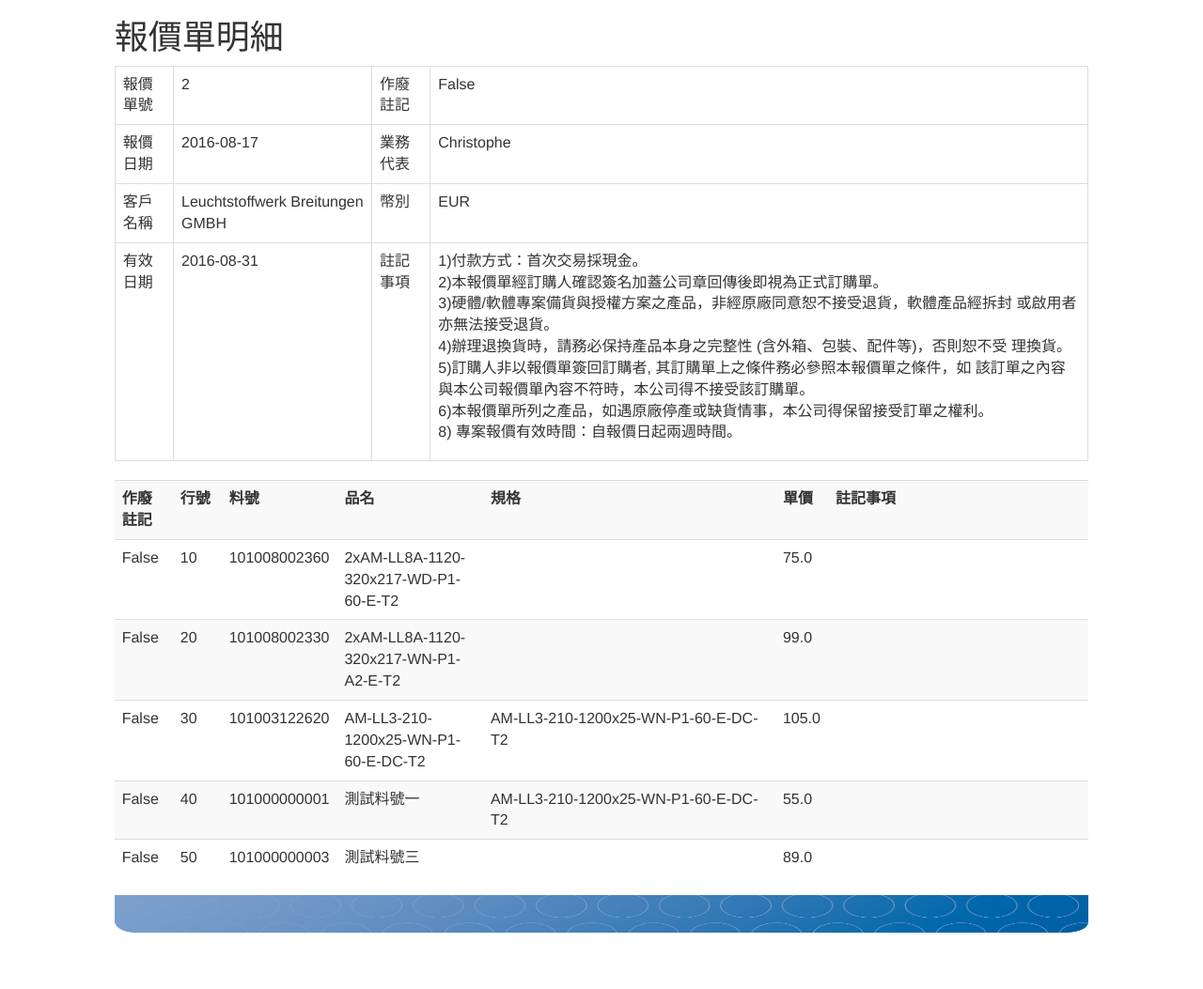
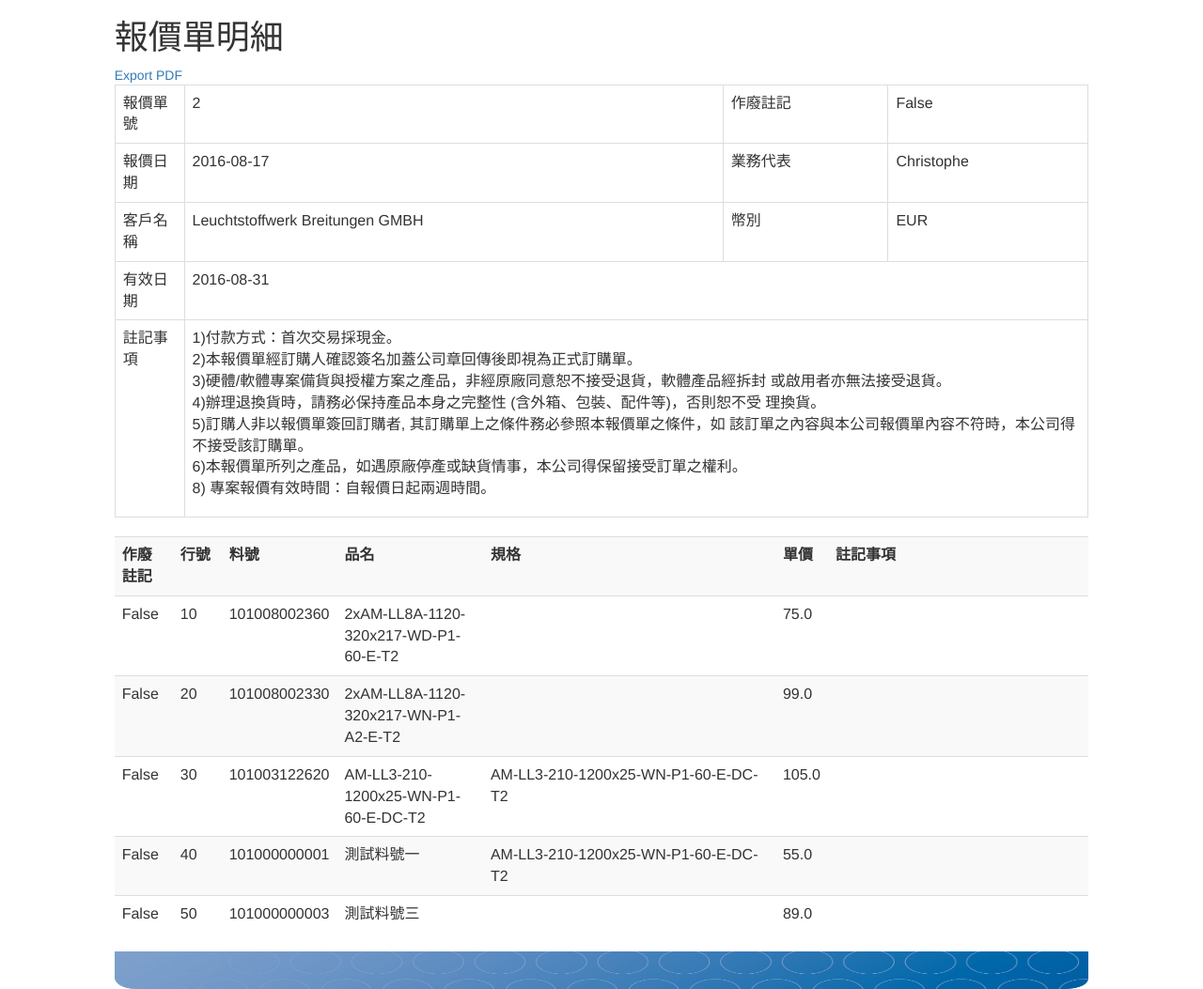
Before and after one commit to alderdev/aldereip, a Django app: page /ship/detail/2/ in a window 1280 px wide. Shown: the part 92-1145 px from the top of the page at 94% size. Before the commit the page ends 1085 px from the top, so only its background shows below. Run offline with Django 3.2, Linux system fonts and the light colour scheme; data comes from the database, SQL or seed files in the repository; some libraries are stand-ins or nearby versions.

Commit message:
modify reportlab

```diff
--- a/ship/urls.py
+++ b/ship/urls.py
@@ -9,7 +9,7 @@ urlpatterns = [
     url(r'^$', views.ship_list),
     url(r'^create/$', views.create_header),
     url(r'^detail/(?P<id>\d+)/$', views.quote_detail , name='detail'),
-    #url(r'^update/(?P<id>\d+)/$', views.dps_update, name='update'),
+    url(r'^export_pdf/$', views.export_pdf),
     #url(r'^delete/(?P<id>\d+)/$', views.dps_delete),
     #url(r'^customertitle/(?P<id>\d+)/$', views.customer_name),
     #url(r'^productdesc/(?P<id>\d+)/$', views.product_desc),
--- a/ship/views.py
+++ b/ship/views.py
@@ -2,10 +2,37 @@ from django.shortcuts import render, get_object_or_404
 from django.core.paginator import Paginator, EmptyPage, PageNotAnInteger
 from django.http import HttpResponse, HttpResponseRedirect
 from django.contrib import messages
+
+from reportlab.pdfgen import canvas
 from .models import QuoteHead
 from .forms import QuoteHeadCreateForm
 
 # Create your views here.
+
+def export_pdf(request):
+    # Create the HttpResponse object with the appropriate PDF headers.
+    response = HttpResponse(content_type='application/pdf')
+    response['Content-Disposition'] = 'attachment; filename="Quotetion.pdf"'
+
+    # Create the PDF object, using the response object as its "file."
+    p = canvas.Canvas(response)
+
+    # Draw things on the PDF. Here's where the PDF generation happens.
+    # See the ReportLab documentation for the full list of functionality.
+    #seal = '/static/img/alder_logo.png'
+    #p.drawImage(seal, 210,800, width=None, height=None)
+    p.setFont('Helvetica', 24)
+    p.drawCentredString(210, 800, "Alder Optomechanical Corp.")
+
+    p.setFont('Helvetica', 18)
+    p.drawString(190, 780, "QUOTATION")
+
+    # Close the PDF object cleanly, and we're done.
+    p.showPage()
+    p.save()
+    return response
+
+
 
 def ship_list(request):
     title = "銷售管理"
--- a/templates/quote_detail.html
+++ b/templates/quote_detail.html
@@ -4,8 +4,7 @@
 
 
   <h1>{{ title }}</h1>
-
-{{ record.as_p}}
+<a href="/ship/export_pdf">Export PDF</a>
 <table class="table table-bordered">
   <tr>
     <td>報價單號</td>
@@ -27,9 +26,11 @@
   </tr>
   <tr>
     <td>有效日期</td>
-    <td>{{ record.effective_date | date:"Y-m-d" }}</td>
+    <td colspan="3">{{ record.effective_date | date:"Y-m-d" }}</td>
+  </tr>
+  <tr>
     <td>註記事項</td>
-    <td>{{ record.memo | linebreaks  }}</td>
+    <td colspan="3">{{ record.memo | linebreaks  }}</td>
   </tr>
 
 </table>
```
